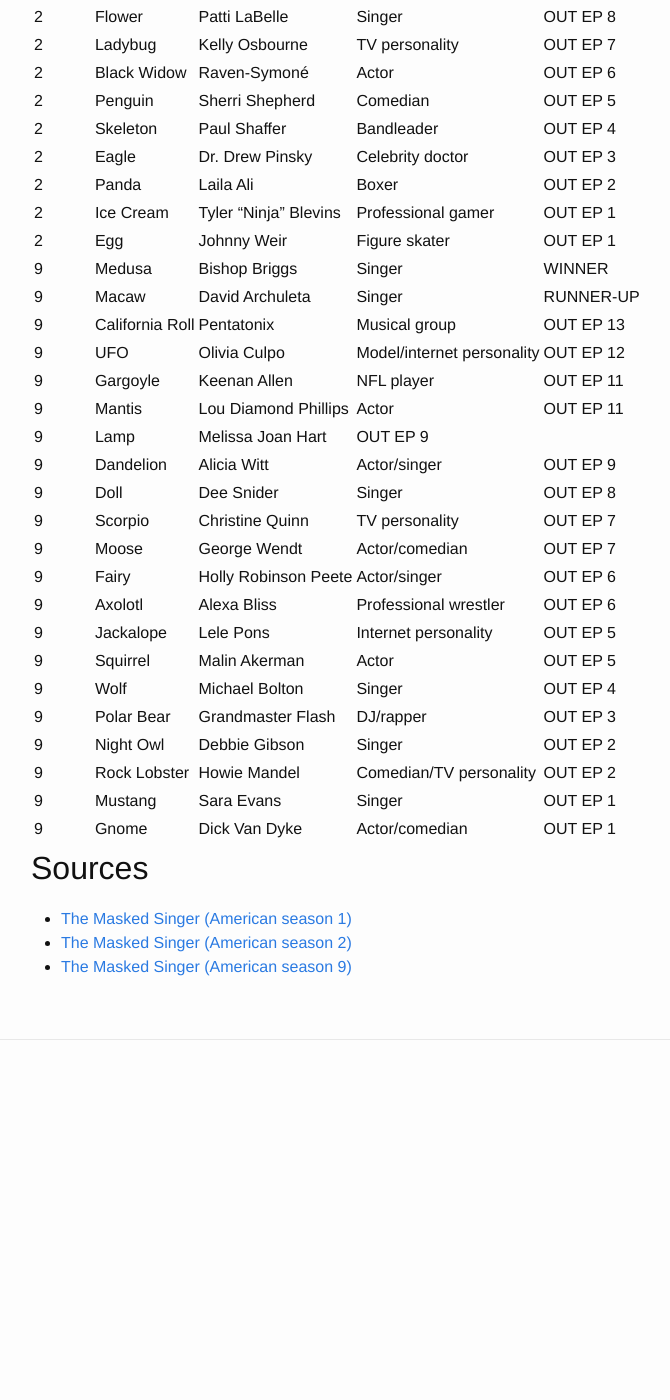
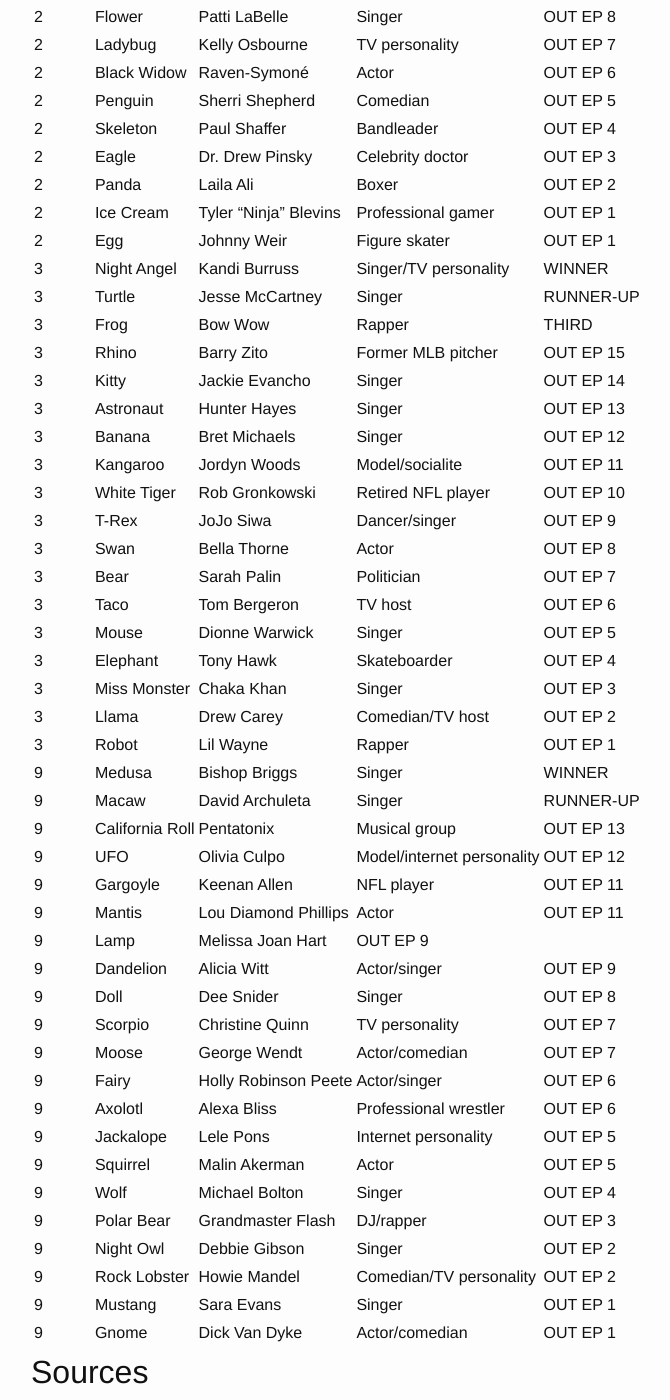
Before and after one commit to roclar/roclar.github.io, a Jekyll site: the page built from MaskedSingerContestants.md, in a window 1280 px wide and 1400 px high, scrolled down 1018 px. Shown: the whole window, without its empty margins (239-909 px from the left). Built offline with Jekyll 4.4.1, drawn with Linux system fonts in a browser that asks for light colours; before the commit the page ends 2148 px from its top, so only the background shows below that; some of the changed text lies outside the part shown.

Commit message:
Added season 3

```diff
--- a/MaskedSingerContestants.md
+++ b/MaskedSingerContestants.md
@@ -46,6 +46,24 @@
 | 2 | Panda | Laila Ali | Boxer | OUT EP 2 |
 | 2 | Ice Cream | Tyler "Ninja" Blevins | Professional gamer | OUT EP 1 |
 | 2 | Egg | Johnny Weir | Figure skater | OUT EP 1 |
+| 3 | Night Angel | Kandi Burruss | Singer/TV personality | WINNER |
+| 3 | Turtle | Jesse McCartney | Singer | RUNNER-UP |
+| 3 | Frog | Bow Wow | Rapper | THIRD |
+| 3 | Rhino | Barry Zito | Former MLB pitcher | OUT EP 15 |
+| 3 | Kitty | Jackie Evancho | Singer | OUT EP 14 |
+| 3 | Astronaut | Hunter Hayes | Singer | OUT EP 13 |
+| 3 | Banana | Bret Michaels | Singer | OUT EP 12 |
+| 3 | Kangaroo | Jordyn Woods | Model/socialite | OUT EP 11 |
+| 3 | White Tiger | Rob Gronkowski | Retired NFL player | OUT EP 10 |
+| 3 | T-Rex | JoJo Siwa | Dancer/singer | OUT EP 9 |
+| 3 | Swan | Bella Thorne | Actor | OUT EP 8 |
+| 3 | Bear | Sarah Palin | Politician | OUT EP 7 |
+| 3 | Taco | Tom Bergeron | TV host | OUT EP 6 |
+| 3 | Mouse | Dionne Warwick | Singer | OUT EP 5 |
+| 3 | Elephant | Tony Hawk | Skateboarder | OUT EP 4 |
+| 3 | Miss Monster | Chaka Khan | Singer | OUT EP 3 |
+| 3 | Llama | Drew Carey | Comedian/TV host | OUT EP 2 |
+| 3 | Robot | Lil Wayne | Rapper | OUT EP 1 |
 | 9 | Medusa | Bishop Briggs | Singer | WINNER |
 | 9 | Macaw | David Archuleta | Singer | RUNNER-UP |
 | 9 | California Roll | Pentatonix | Musical group | OUT EP 13 |
@@ -72,4 +90,5 @@
 
 * [The Masked Singer (American season 1)](https://en.wikipedia.org/wiki/The_Masked_Singer_(American_season_1))
 * [The Masked Singer (American season 2)](https://en.wikipedia.org/wiki/The_Masked_Singer_(American_season_2))
+* [The Masked Singer (American season 3)](https://en.wikipedia.org/wiki/The_Masked_Singer_(American_season_3))
 * [The Masked Singer (American season 9)](https://en.wikipedia.org/wiki/The_Masked_Singer_(American_season_9))
```
